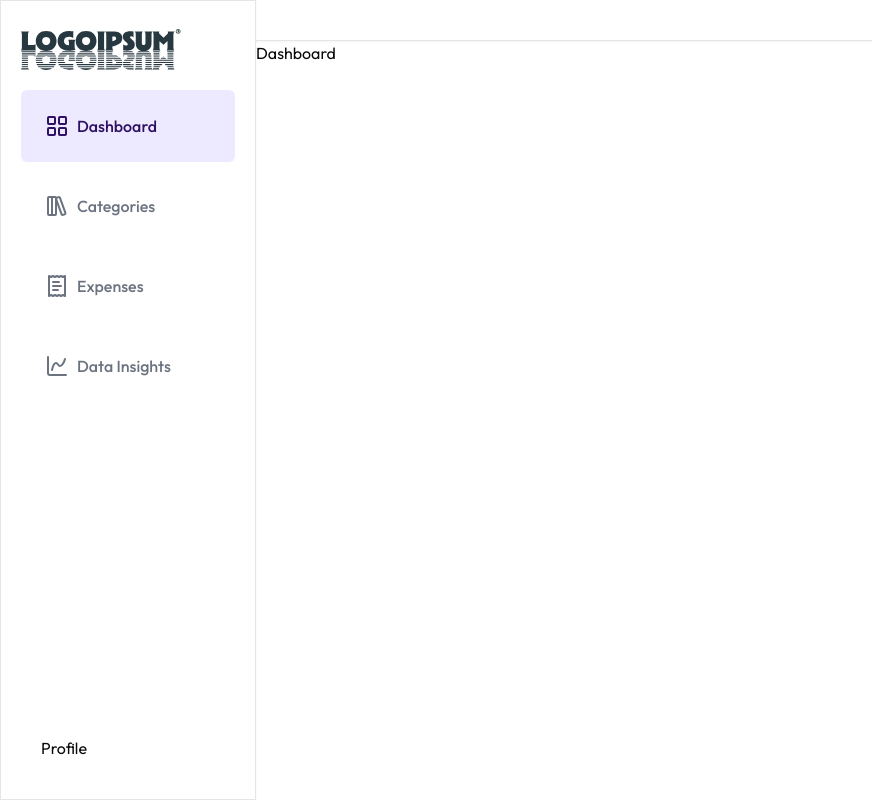
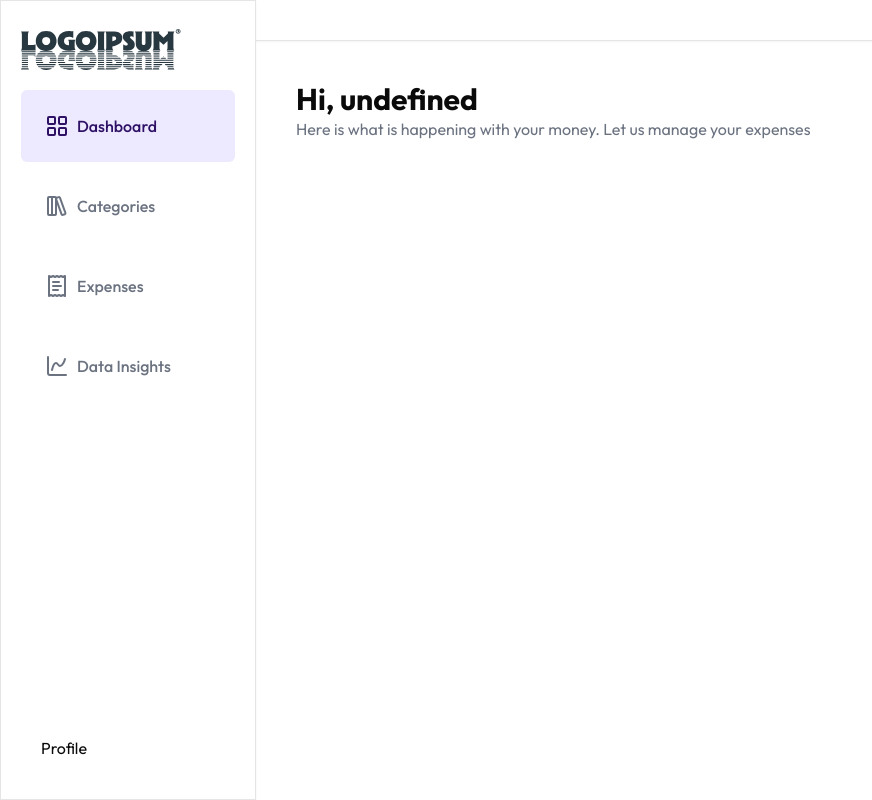
Before and after one commit to Krisces/EECS-582-Summa, a Next.js app: page /dashboard in a window 1280 px wide. Shown: the whole page, without its empty margins (0-872 px from the left). Built offline with nearby package versions, Linux system fonts and the light colour scheme; no server answers.

Commit message:
Added username and intro text to dashboard

```diff
--- a/app/(routes)/dashboard/page.tsx
+++ b/app/(routes)/dashboard/page.tsx
@@ -1,8 +1,21 @@
+"use client";
 import React from 'react'
+import { useUser } from '@clerk/nextjs';
 
 function Dashboard() {
+  const { user } = useUser();
   return (
-    <div>Dashboard</div>
+    <div>
+        <title>Summa Dashboard</title>
+      <div className="p-10">
+        <div className="flex flex-col md:flex-row items-start md:items-center md:justify-between">
+          <div className="mb-4 md:mb-0">
+            <h2 className="font-bold text-3xl">{`Hi, ${user?.username}`}</h2>
+            <p className="text-gray-500">Here is what is happening with your money. Let us manage your expenses</p>
+          </div>
+        </div>
+      </div>
+    </div>
   )
 }
 
--- a/app/layout.tsx
+++ b/app/layout.tsx
@@ -5,11 +5,6 @@ import { ClerkProvider } from "@clerk/nextjs";
 import { Toaster } from "@/components/ui/sonner";
 
 const inter = Outfit({ subsets: ["latin"] });
-
-export const metadata: Metadata = {
-  title: "Create Next App",
-  description: "Generated by create next app",
-};
 
 export default function RootLayout({
   children,
```
